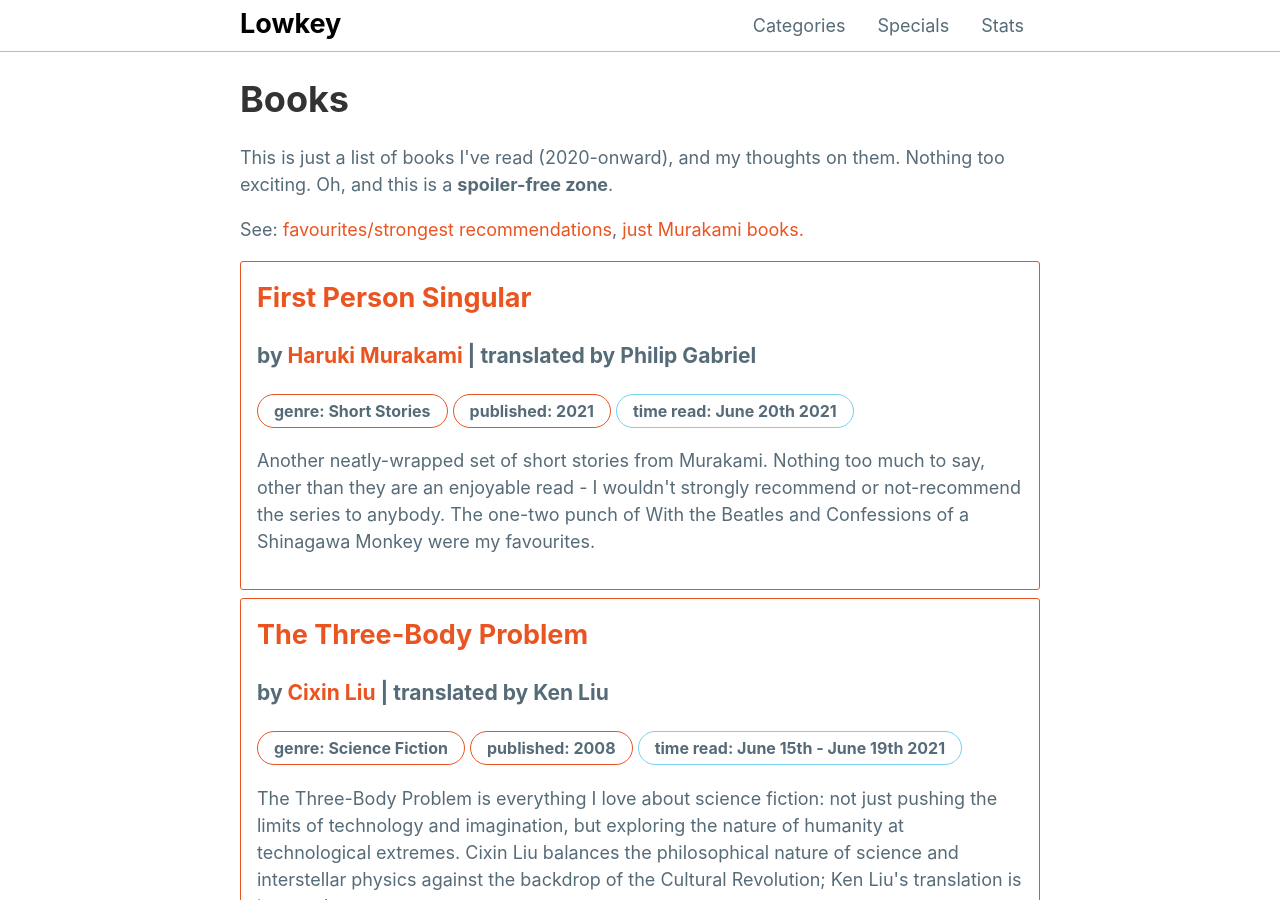
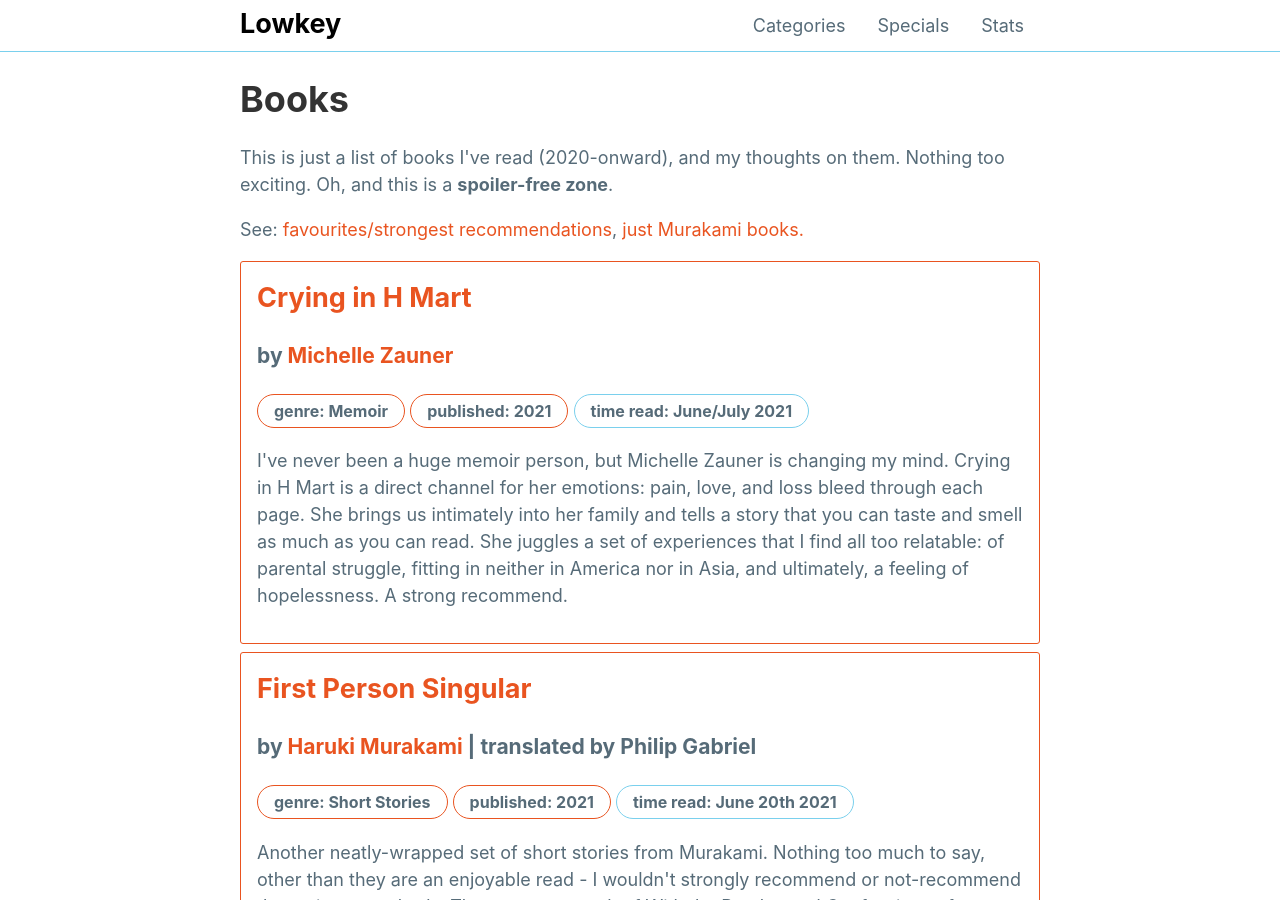
Before and after one commit to mattxwang/lowkey, a Jekyll site: the page built from stats/books.html, in a window 1280 px wide and 900 px high. Built offline with Jekyll 4.4.1, drawn with Linux system fonts in a browser that asks for light colours.

Commit message:
crying in h mart!

```diff
--- a/_data/books.yml
+++ b/_data/books.yml
@@ -384,3 +384,12 @@
   time_read: June 20th 2021
   thoughts: >
     Another neatly-wrapped set of short stories from Murakami. Nothing too much to say, other than they are an enjoyable read - I wouldn't strongly recommend or not-recommend the series to anybody. The one-two punch of With the Beatles and Confessions of a Shinagawa Monkey were my favourites.
+cryinginhmart:
+  title: Crying in H Mart
+  author: Michelle Zauner
+  genre: Memoir
+  year_published: 2021
+  time_read: June/July 2021
+  strong: true
+  thoughts: >
+    I've never been a huge memoir person, but Michelle Zauner is changing my mind. Crying in H Mart is a direct channel for her emotions: pain, love, and loss bleed through each page. She brings us intimately into her family and tells a story that you can taste and smell as much as you can read. She juggles a set of experiences that I find all too relatable: of parental struggle, fitting in neither in America nor in Asia, and ultimately, a feeling of hopelessness. A strong recommend.
```
